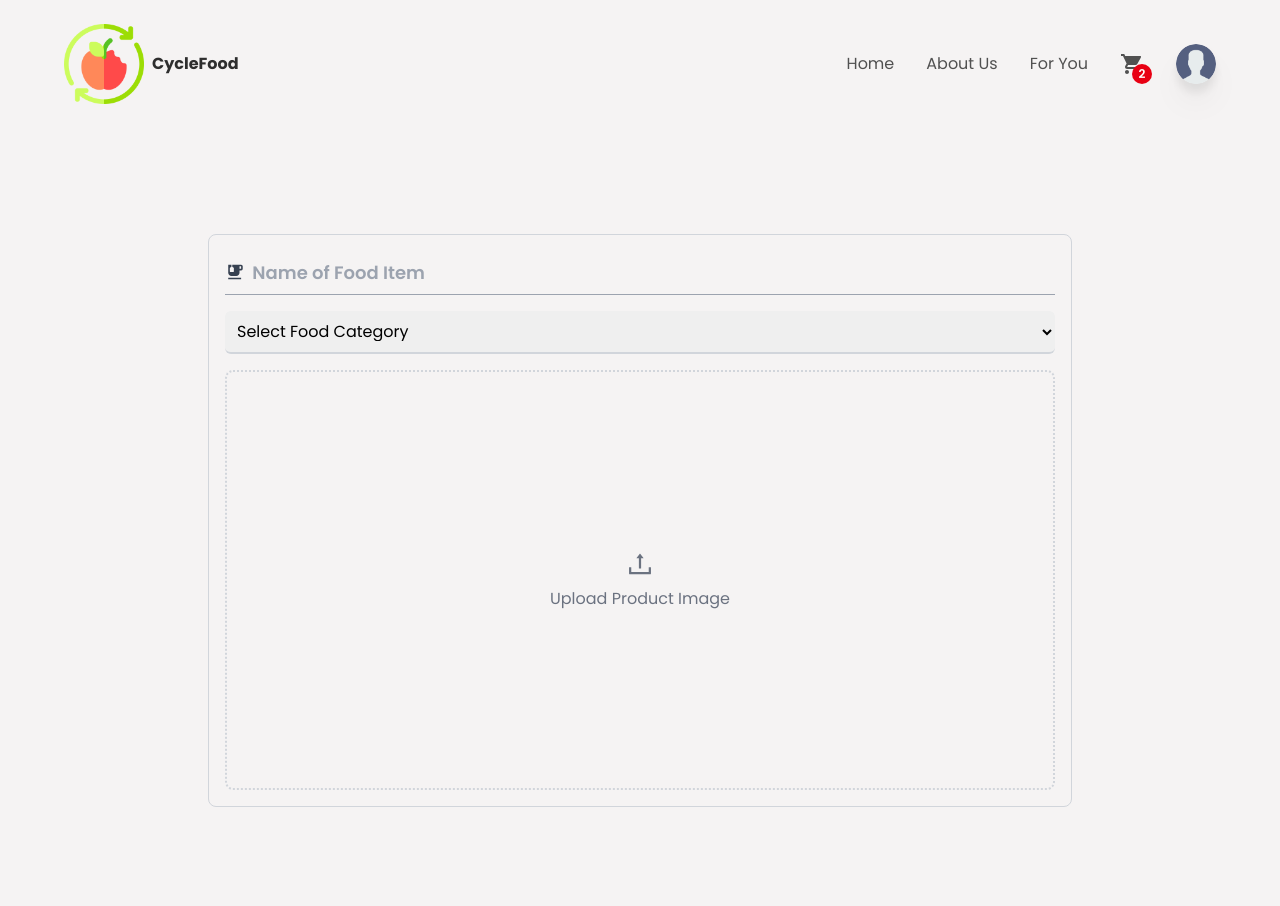
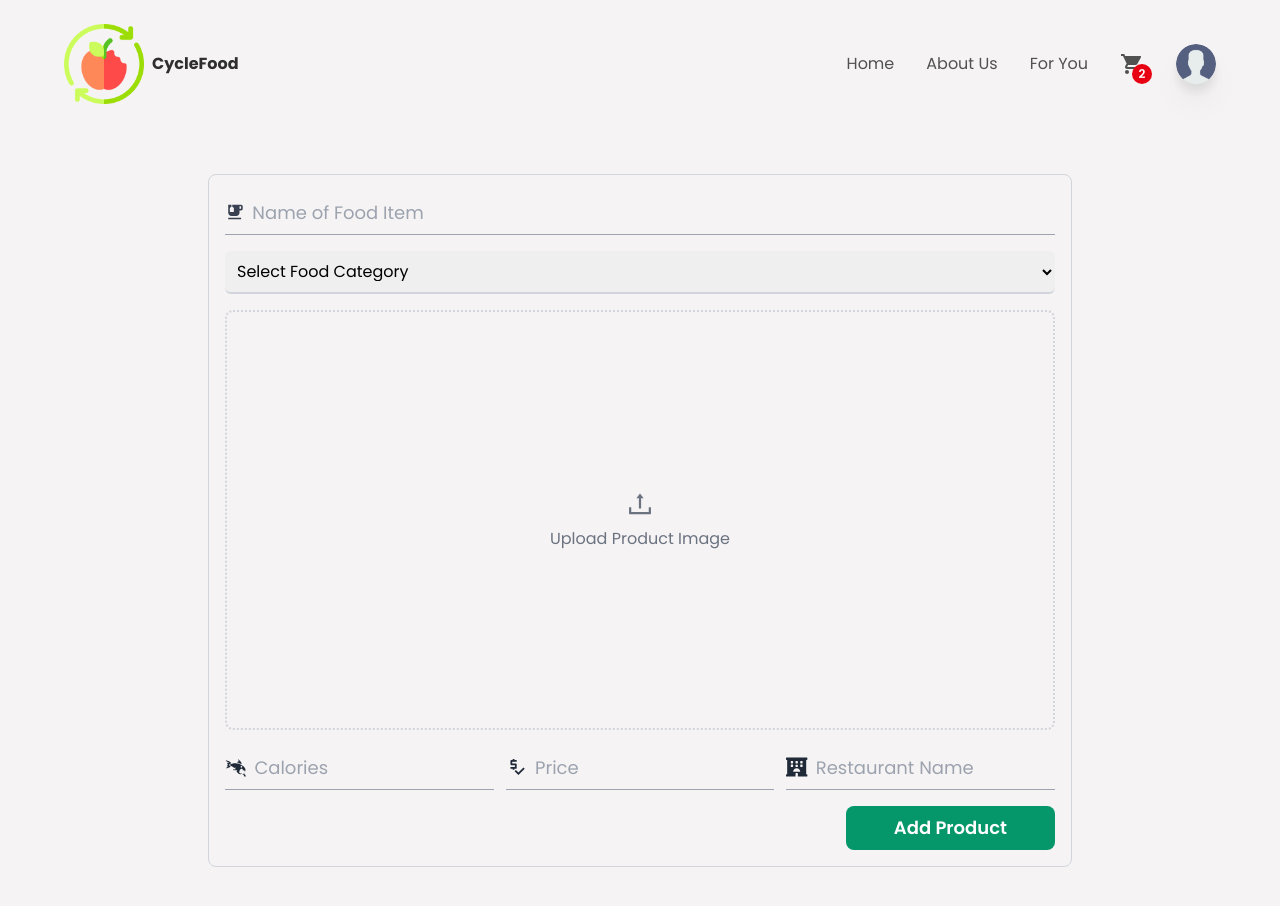
Before and after one commit to pragnathc163/area-814, a React (Create React App) app: page /createItem in a window 1280 px wide. Shown: the top 906 px of the page. Built offline with nearby package versions, Linux system fonts and the light colour scheme.

Commit message:
Fixed navBar overlay bug

```diff
--- a/src/components/CreateContainer.jsx
+++ b/src/components/CreateContainer.jsx
@@ -1,17 +1,24 @@
 import React from 'react'
 import { useState } from 'react'
 import { motion } from 'framer-motion';
-import { MdEmojiFoodBeverage } from 'react-icons/md'
+import { deleteObject, getDownloadURL, ref, uploadBytesResumable } from 'firebase/storage';
+import { storage } from '../firebase.config';
+
+import { MdEmojiFoodBeverage, MdPriceCheck } from 'react-icons/md'
 import { AiOutlineUpload, AiFillDelete } from "react-icons/ai";
+import { GiFoodChain } from 'react-icons/gi'
+import { FaHotel } from 'react-icons/fa'
+
 import { filterCategories } from '../utils/appData';
 import Load from './Load';
+import { saveData } from '../utils/firebaseSaveData';
 
 const CreateContainer = () => {
 
   // Category States
   const [title, setTitle] = useState("");
   const [price, setPrice] = useState("");
-  const [restaurant, setRestaurants] = useState("");
+  const [restaurant, setRestaurant] = useState("");
   const [filterCat, setFilterCat] = useState(null);
   const [calories, setCalories] = useState("");
 
@@ -21,14 +28,103 @@ const CreateContainer = () => {
   const [errorMsg, setErrorMsg] = useState(null);
 
   // Load Time State
-  const [loadTime, setloadTime] = useState(false);
+  const [loadTime, setLoadTime] = useState(false);
 
   // Item Image State
   const [itemImage, setItemImage] = useState(null);
 
-  const uploadPic = () => {}
+  const uploadPic = (e) => {
+    setLoadTime(true);
+    const imgObj = e.target.files[0];
+    const storeImgRef = ref(storage, `Images/${Date.now()}-${imgObj.name}`)
+    const uploadFire = uploadBytesResumable(storeImgRef, imgObj);
 
-  const deletePic = () => {}
+    uploadFire.on('state_changed', (snapshot) => {
+      const uploadProcess = (snapshot.bytesTransferred / snapshot.totalBytes) * 100;
+    }, (alert) => {
+      console.log(alert);
+      setError(true);
+      setErrorMsg('Unable to upload Image: Please try again later!');
+      setAlert('Error');
+      setTimeout(() => {
+        setError(false);
+        setLoadTime(false)
+      }, 4000);
+    }, () => {
+      getDownloadURL(uploadFire.snapshot.ref).then(downloadURL => {
+        setItemImage(downloadURL);
+        setLoadTime(false);
+        setError(true);
+        setErrorMsg('Image uploaded successfully!');
+        setAlert('Success');
+        setTimeout(() => {
+          setError(false);
+        }, 4000);
+      })
+    });
+  };
+
+  const cleanData = () => {
+    setTitle('');
+    setCalories('');
+    setPrice('')
+    setItemImage(null);
+    setRestaurant('');
+    setFilterCat('Choose a Category:')
+  }
+
+  const deletePic = () => {
+    setLoadTime(true);
+    const deleteImgRef = ref(storage, itemImage);
+    deleteObject(deleteImgRef).then(() => {
+      setItemImage(null);
+      setLoadTime(false);
+      setError(true);
+      setErrorMsg('Image removed successfully!');
+      setAlert('Success');
+      setTimeout(() => {
+        setError(false);
+      }, 4000);
+    });
+  };
+
+  const uploadProduct = () => {
+    setLoadTime(true);
+    try {
+      if ((!title || !calories || !itemImage || !price || !filterCat)) {
+        setError(true);
+        setErrorMsg('Please ensure all required fields are entered!');
+        setAlert('Error');
+        setTimeout(() => {
+          setError(false);
+          setLoadTime(false)
+        }, 4000);
+      } else {
+        const impData = {
+          id: `${Date.now()}`, title: title, price: price,
+          quantity: 1, Category: filterCat, imgSrc: itemImage, Restaurant: restaurant
+        }
+        saveData(impData);
+        setLoadTime(false);
+        setError(true);
+        setErrorMsg('Product uploaded successfully!');
+        cleanData();
+        setAlert('Success');
+        setTimeout(() => {
+          setError(false);
+        }, 4000);
+      }
+    } catch (alert) {
+      console.log(alert);
+      setError(true);
+      setErrorMsg('Unable to upload Image: Please try again later!');
+      setAlert('Error');
+      setTimeout(() => {
+        setError(false);
+        setLoadTime(false)
+      }, 4000);
+    }
+  }
 
   return (
     <div className='w-full min-h-screen flex items-center justify-center'>
@@ -43,7 +139,7 @@ const CreateContainer = () => {
 
         <div className='w-full gap-2 border-b border-gray-400 py-2 flex items-center'>
           <MdEmojiFoodBeverage className='text-xl text-gray-700' />
-          <input type='text' className='w-full h-full text-textColor text-lg bg-transparent outline-none border-none font-semibold' required value={title} placeholder='Name of Food Item'
+          <input type='text' className='w-full h-full text-textColor text-lg bg-transparent outline-none border-none' required value={title} placeholder='Name of Food Item'
             onChange={(e) => setTitle(e.target.value)} />
         </div>
 
@@ -77,10 +173,36 @@ const CreateContainer = () => {
                 outline-none hover:shadow-md transition-all ease-in-out duration-500 rounded-full'>
                   <AiFillDelete className='text-white' />
                 </button>
-
               </div>
             </>}
           </>}
+        </div>
+
+        <div className='w-dull flex flex-row gap-3 items-center'>
+          <div className='w-full py-2 gap-2 flex items-center border-b border-gray-400'>
+            <GiFoodChain className='text-gray-800 text-2xl' />
+            <input type='text' className='w-full h-full text-textColor text-lg bg-transparent outline-none border-none'
+              required placeholder='Calories' value={calories} onChange={(e) => setCalories(e.target.value)} />
+          </div>
+
+          <div className='w-full py-2 gap-2 flex items-center border-b border-gray-400'>
+            <MdPriceCheck className='text-gray-800 text-2xl' />
+            <input type='text' className='w-full h-full text-textColor text-lg bg-transparent outline-none border-none'
+              required placeholder='Price' value={price} onChange={(e) => setPrice(e.target.value)} />
+          </div>
+
+          <div className='w-full py-2 gap-2 flex items-center border-b border-gray-400'>
+            <FaHotel className='text-gray-800 text-2xl' />
+            <input type='text' className='w-full h-full text-textColor text-lg bg-transparent outline-none border-none'
+              required placeholder='Restaurant Name' value={restaurant} onChange={(e) => setRestaurant(e.target.value)} />
+          </div>
+
+        </div>
+
+        <div className='flex items-center w-full'>
+          <button type='button' onClick={uploadProduct} className='ml-auto w-auto bg-emerald-600 px-12 py-2 rounded-lg text-lg text-white font-semibold border-none outline-none'>
+            Add Product
+          </button>
         </div>
 
       </div>
--- a/src/components/Header.jsx
+++ b/src/components/Header.jsx
@@ -46,7 +46,7 @@ const Header = () => {
   };
 
   return (
-    <header className="fixed z-50 w-screen p-6 px-16">
+    <header className="z-50 w-screen p-6 px-16 absolute">
       {/* Desktop Stuff */}
       <div className="hidden md:flex w-full h-full items-center justify-between">
         <Link to={"/"} className='flex items-center gap-2'>
--- a/src/components/HomeContainer.js
+++ b/src/components/HomeContainer.js
@@ -24,7 +24,7 @@ const HomeContainer = () => {
                 </p>
 
                 <button type='button' className='bg-gradient-to-br from-green-300 to-green-500 w-auto px-4 py-2
-        rounded-lg hover:shadow-lg transition-all ease-in-out duration-100 '>Order Now!</button>
+                rounded-lg hover:shadow-lg transition-all ease-in-out duration-100 '>Order Now!</button>
 
             </div>
             <div className='py-2 flex-1'>
--- /dev/null
+++ b/src/utils/firebaseSaveData.js
@@ -0,0 +1,8 @@
+// Save New Firebase Data - Upload New Data to Firebase and override any values!
+
+import { doc, setDoc } from "firebase/firestore"
+import { dataB } from "../firebase.config"
+
+export const saveData = async (data) => {
+    await setDoc(doc(dataB, 'products', `${Date.now()}`), data, {merge: true});
+};
```
Also changed, not shown: src/img/calories.png (added).
